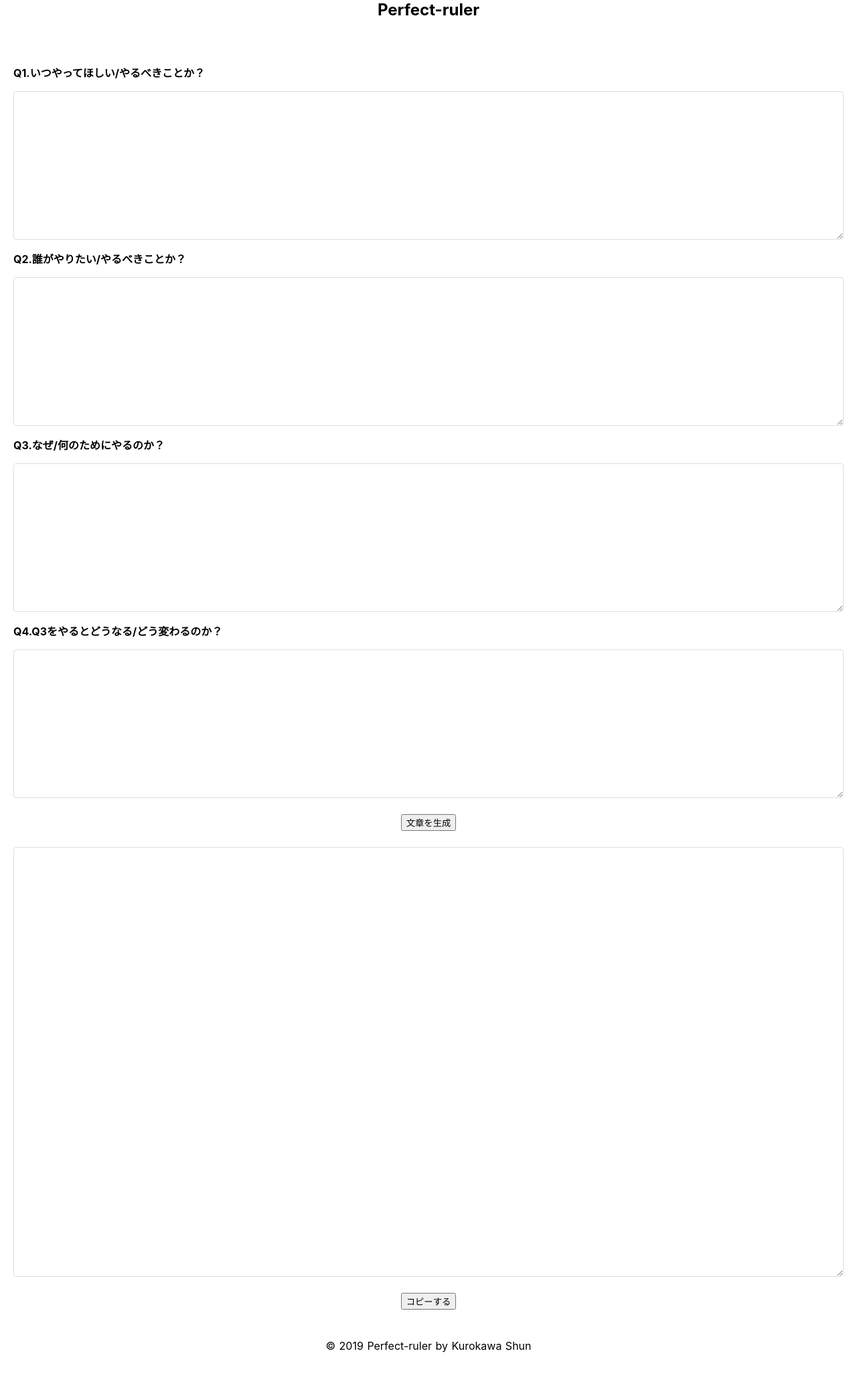
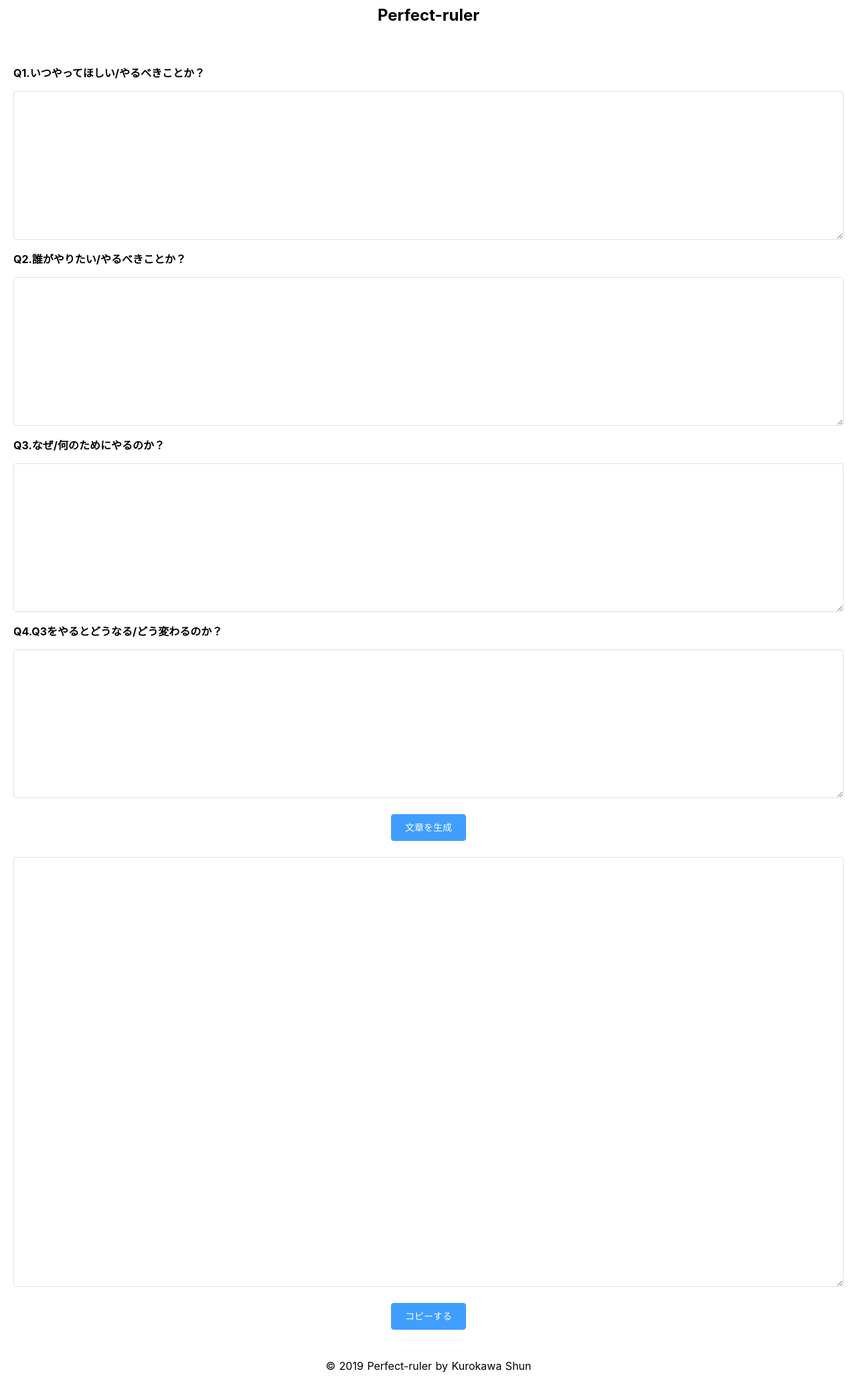
Before and after one commit to kurocraft0312/Perfect-ruler, a Nuxt app in the folder Perfect-ruler/: page / in a window 1280 px wide. Shown: the whole page at 67% size. Before the commit the page ends 2060 px from the top, so only its background shows below. Built offline with nearby package versions, Linux system fonts and the light colour scheme.

Commit message:
高さ調整

```diff
--- a/Perfect-ruler/pages/index.vue
+++ b/Perfect-ruler/pages/index.vue
@@ -14,14 +14,14 @@
         </div>
       </section>
       <div class="create">
-        <input type="button" value="文章を生成">
+        <el-button type="primary">文章を生成</el-button>
       </div>
       <div>
         <!-- 自動出力用のテキストエリア -->
         <el-input type="textarea" :rows="30" v-model="textarea"></el-input>
       </div>
       <div class="copy">
-        <input type="button" value="コピーする">
+        <el-button type="primary">コピーする</el-button>
       </div>
     </el-main>
     <el-footer>
@@ -56,6 +56,7 @@ export default {
 
 <style>
   .toolname {
+    margin: 8px auto;
     text-align: center;
   }
   .q-title {
```
